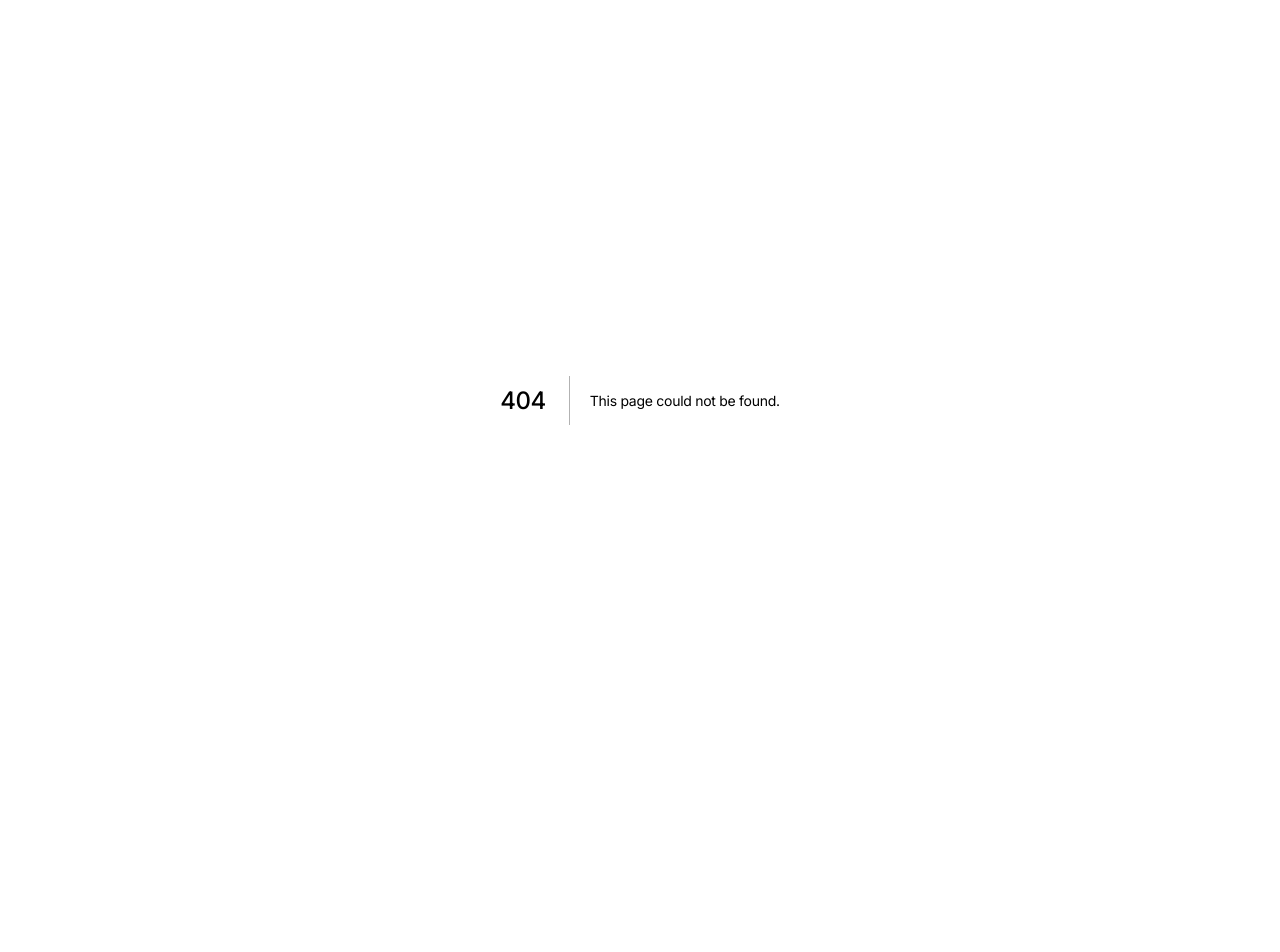
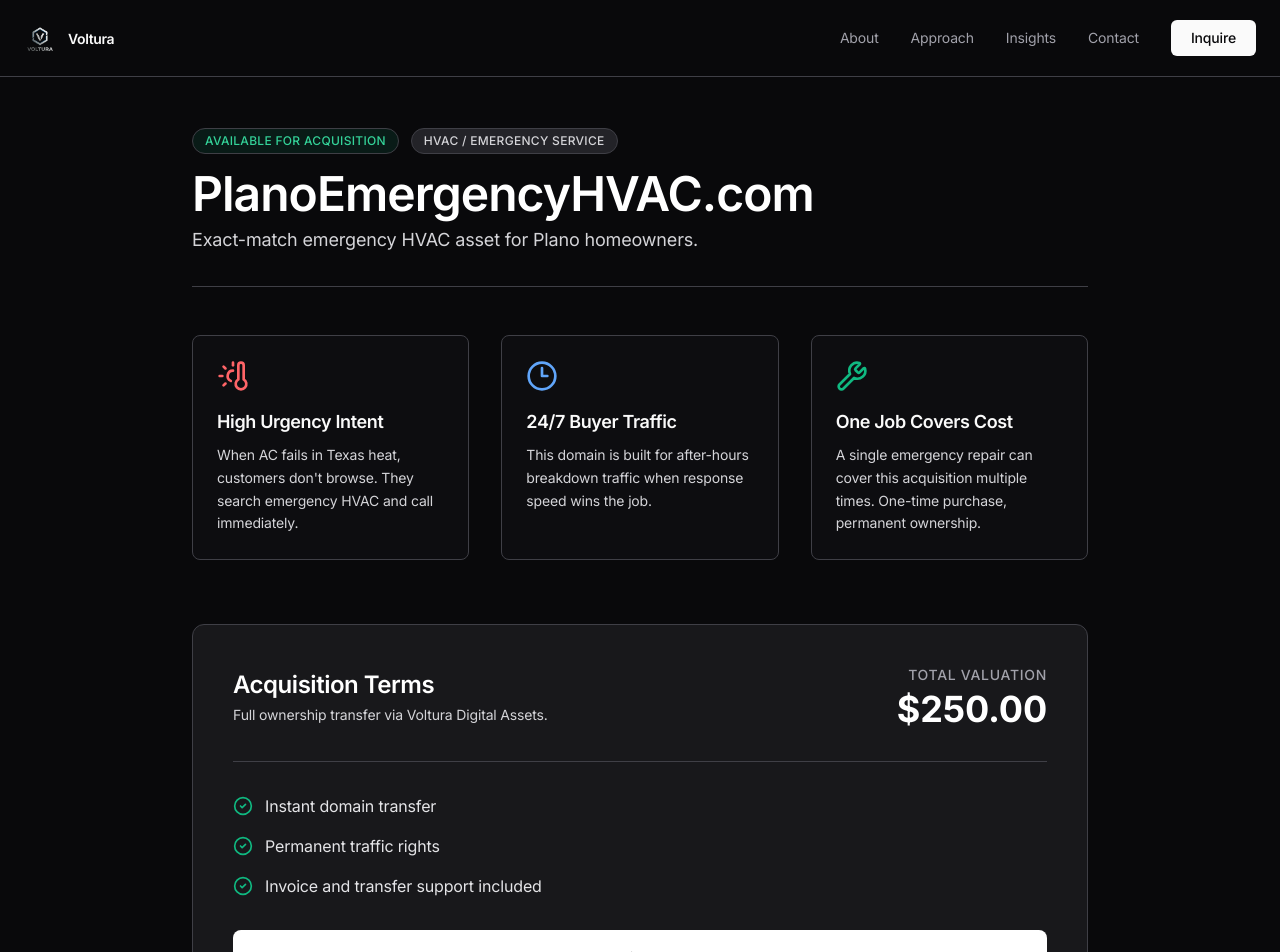
Before and after one commit to maestroatvoltura/volturatx, a Next.js app: page /assets/plano-emergency-hvac in a window 1280 px wide. Before the commit this address had no page. Shown: the top 952 px of the page. Before the commit the page ends 800 px from the top, so only its background shows below. Built offline with nearby package versions, Linux system fonts and the light colour scheme.

Commit message:
feat: add 50 asset page for PlanoEmergencyHVAC.com

```diff
--- /dev/null
+++ b/app/assets/plano-emergency-hvac/page.tsx
@@ -0,0 +1,129 @@
+"use client";
+
+import Navbar from "@/components/Navbar";
+import Footer from "@/components/Footer";
+import { motion } from "framer-motion";
+import { CheckCircle2, ThermometerSun, Wrench, Clock3 } from "lucide-react";
+
+export default function PlanoEmergencyHVACPage() {
+  return (
+    <main className="min-h-screen bg-zinc-950 text-zinc-100 font-sans selection:bg-emerald-500/30">
+      <Navbar />
+
+      <section className="pt-32 pb-20 px-6">
+        <div className="max-w-4xl mx-auto">
+          <motion.div
+            initial={{ opacity: 0, y: 20 }}
+            animate={{ opacity: 1, y: 0 }}
+            transition={{ duration: 0.6 }}
+            className="mb-12 border-b border-zinc-800 pb-8"
+          >
+            <div className="flex items-center gap-3 mb-4">
+              <span className="px-3 py-1 rounded-full bg-emerald-500/10 text-emerald-400 text-xs font-medium tracking-wide uppercase border border-emerald-500/20">
+                Available for Acquisition
+              </span>
+              <span className="px-3 py-1 rounded-full bg-zinc-800/50 text-zinc-400 text-xs font-medium tracking-wide uppercase border border-zinc-700/50">
+                HVAC / Emergency Service
+              </span>
+            </div>
+
+            <h1 className="text-3xl md:text-5xl font-bold tracking-tight text-white mb-2">
+              PlanoEmergencyHVAC.com
+            </h1>
+            <p className="text-zinc-400 text-lg">
+              Exact-match emergency HVAC asset for Plano homeowners.
+            </p>
+          </motion.div>
+
+          <div className="grid md:grid-cols-3 gap-8 mb-16">
+            <motion.div
+              initial={{ opacity: 0, y: 20 }}
+              animate={{ opacity: 1, y: 0 }}
+              transition={{ delay: 0.1, duration: 0.5 }}
+              className="p-6 bg-zinc-900/30 border border-zinc-800 rounded-lg hover:border-zinc-700 transition-colors"
+            >
+              <ThermometerSun className="w-8 h-8 text-red-400 mb-4" />
+              <h3 className="text-lg font-semibold mb-2">High Urgency Intent</h3>
+              <p className="text-sm text-zinc-400 leading-relaxed">
+                When AC fails in Texas heat, customers don&apos;t browse. They search emergency HVAC and call immediately.
+              </p>
+            </motion.div>
+
+            <motion.div
+              initial={{ opacity: 0, y: 20 }}
+              animate={{ opacity: 1, y: 0 }}
+              transition={{ delay: 0.2, duration: 0.5 }}
+              className="p-6 bg-zinc-900/30 border border-zinc-800 rounded-lg hover:border-zinc-700 transition-colors"
+            >
+              <Clock3 className="w-8 h-8 text-blue-400 mb-4" />
+              <h3 className="text-lg font-semibold mb-2">24/7 Buyer Traffic</h3>
+              <p className="text-sm text-zinc-400 leading-relaxed">
+                This domain is built for after-hours breakdown traffic when response speed wins the job.
+              </p>
+            </motion.div>
+
+            <motion.div
+              initial={{ opacity: 0, y: 20 }}
+              animate={{ opacity: 1, y: 0 }}
+              transition={{ delay: 0.3, duration: 0.5 }}
+              className="p-6 bg-zinc-900/30 border border-zinc-800 rounded-lg hover:border-zinc-700 transition-colors"
+            >
+              <Wrench className="w-8 h-8 text-emerald-500 mb-4" />
+              <h3 className="text-lg font-semibold mb-2">One Job Covers Cost</h3>
+              <p className="text-sm text-zinc-400 leading-relaxed">
+                A single emergency repair can cover this acquisition multiple times. One-time purchase, permanent ownership.
+              </p>
+            </motion.div>
+          </div>
+
+          <motion.div
+            initial={{ opacity: 0, scale: 0.98 }}
+            animate={{ opacity: 1, scale: 1 }}
+            transition={{ delay: 0.4, duration: 0.5 }}
+            className="bg-zinc-900 border border-zinc-800 rounded-xl overflow-hidden"
+          >
+            <div className="p-8 md:p-10">
+              <div className="flex flex-col md:flex-row justify-between items-start md:items-center gap-6 mb-8 border-b border-zinc-800 pb-8">
+                <div>
+                  <h2 className="text-2xl font-bold text-white mb-1">Acquisition Terms</h2>
+                  <p className="text-zinc-400 text-sm">Full ownership transfer via Voltura Digital Assets.</p>
+                </div>
+                <div className="text-right">
+                  <span className="block text-sm text-zinc-500 uppercase tracking-wider font-medium mb-1">Total Valuation</span>
+                  <span className="text-4xl font-bold text-white">$250.00</span>
+                </div>
+              </div>
+
+              <div className="space-y-4 mb-8">
+                <div className="flex items-center gap-3">
+                  <CheckCircle2 className="w-5 h-5 text-emerald-500 flex-shrink-0" />
+                  <span className="text-zinc-300">Instant domain transfer</span>
+                </div>
+                <div className="flex items-center gap-3">
+                  <CheckCircle2 className="w-5 h-5 text-emerald-500 flex-shrink-0" />
+                  <span className="text-zinc-300">Permanent traffic rights</span>
+                </div>
+                <div className="flex items-center gap-3">
+                  <CheckCircle2 className="w-5 h-5 text-emerald-500 flex-shrink-0" />
+                  <span className="text-zinc-300">Invoice and transfer support included</span>
+                </div>
+              </div>
+
+              <a
+                href="mailto:acquisitions@volturatx.com?subject=Acquire PlanoEmergencyHVAC.com"
+                className="block bg-white text-zinc-950 font-semibold py-4 px-6 rounded-lg text-center hover:bg-zinc-200 transition-all duration-200"
+              >
+                Secure This Asset Now
+              </a>
+            </div>
+            <div className="bg-zinc-950/50 p-4 text-center border-t border-zinc-800">
+              <p className="text-xs text-zinc-500">Exclusive offer to Plano HVAC operators.</p>
+            </div>
+          </motion.div>
+        </div>
+      </section>
+
+      <Footer />
+    </main>
+  );
+}
```
